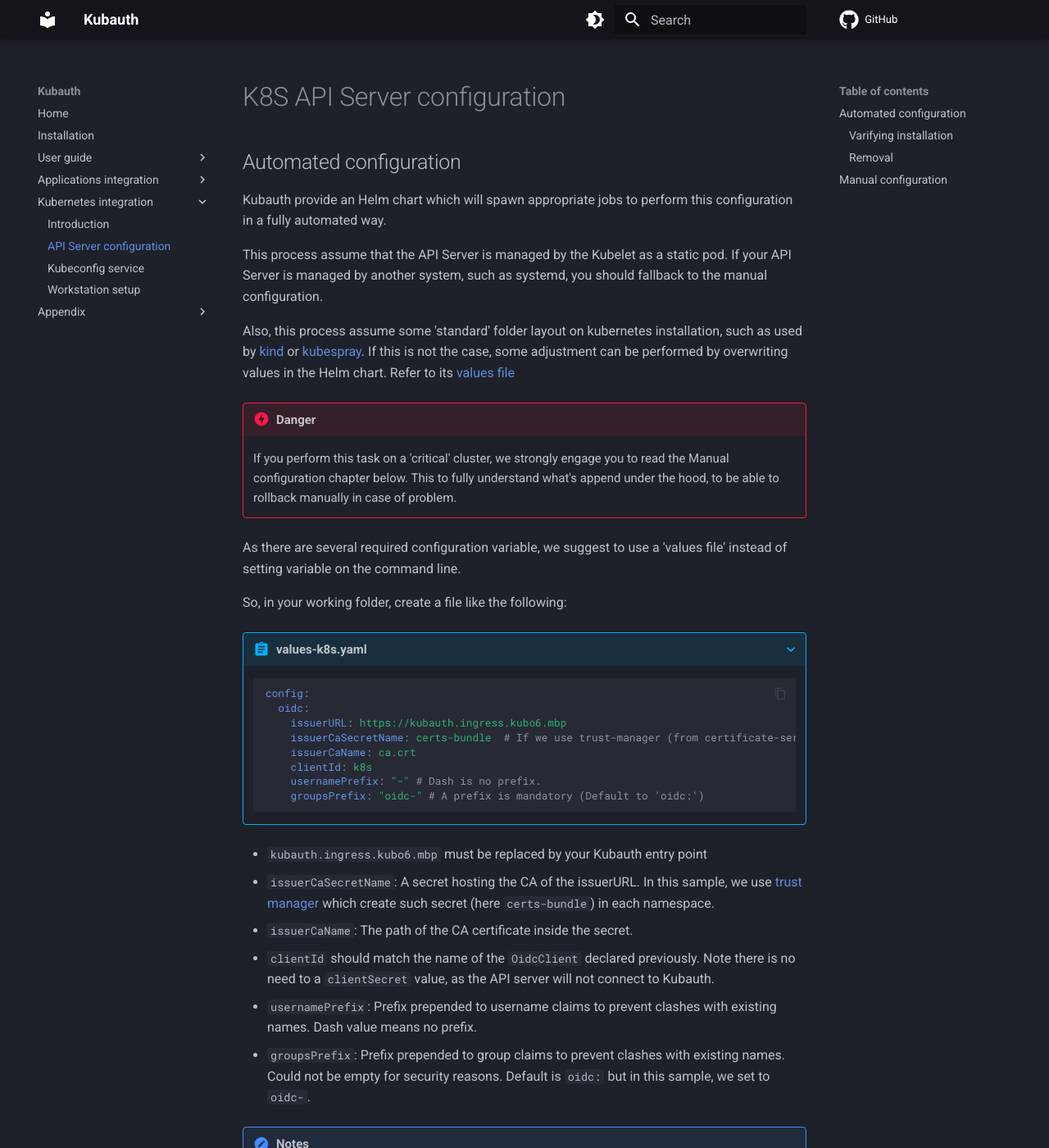
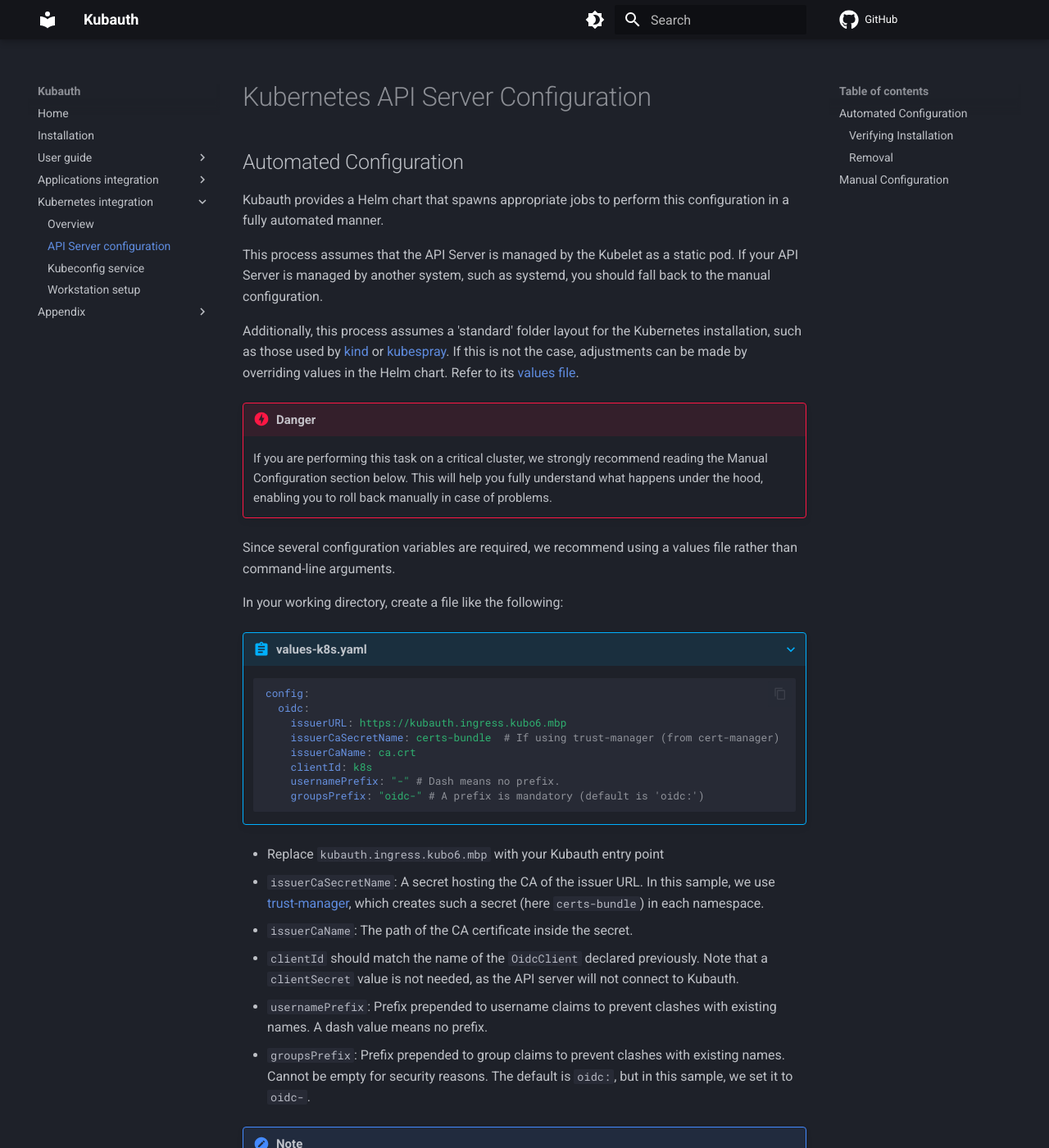
Before and after one commit to kubauth/kubauth-doc, an MkDocs documentation site: the page built from docs/50-kubernetes-integration/120-api-server-configuration.md, in a window 1280 px wide and 1400 px high. Shown: the whole window at 82% size. Built offline with MkDocs 1.6.1 and Material for MkDocs 9.7.7, drawn with Linux system fonts in a browser that asks for light colours; comment, search, counter and statistics services are not loaded; some of the changed text lies outside the part shown.

Commit message:
chore: Work in progress with Claude rewriting.

````diff
--- a/docs/50-kubernetes-integration/120-api-server-configuration.md
+++ b/docs/50-kubernetes-integration/120-api-server-configuration.md
@@ -1,26 +1,21 @@
 
-# K8S API Server configuration
+# Kubernetes API Server Configuration
 
-## Automated configuration
+## Automated Configuration
 
-Kubauth provide an Helm chart which will spawn appropriate jobs to perform this configuration in a fully automated way.
+Kubauth provides a Helm chart that spawns appropriate jobs to perform this configuration in a fully automated manner.
 
-This process assume that the API Server is managed by the Kubelet as a static pod. If your API Server is managed by
-another system, such as systemd, you should fallback to the manual configuration.
+This process assumes that the API Server is managed by the Kubelet as a static pod. If your API Server is managed by another system, such as systemd, you should fall back to the manual configuration.
 
-Also, this process assume some 'standard' folder layout on kubernetes installation,
-such as used by [kind](https://kind.sigs.k8s.io/){:target="_blank"} or [kubespray](https://github.com/kubernetes-sigs/kubespray){:target="_blank"}.
-If this is not the case, some adjustment can be performed by overwriting values in the Helm chart. Refer to
-its [values file](https://github.com/kubauth/kubauth-apiserver/blob/main/helm/kubauth-apiserver/values.yaml){:target="_blank"}
+Additionally, this process assumes a 'standard' folder layout for the Kubernetes installation, such as those used by [kind](https://kind.sigs.k8s.io/){:target="_blank"} or [kubespray](https://github.com/kubernetes-sigs/kubespray){:target="_blank"}. If this is not the case, adjustments can be made by overriding values in the Helm chart. Refer to its [values file](https://github.com/kubauth/kubauth-apiserver/blob/main/helm/kubauth-apiserver/values.yaml){:target="_blank"}.
 
 !!! danger
 
-    If you perform this task on a 'critical' cluster, we strongly engage you to read the Manual configuration chapter below.
-    This to fully understand what's append under the hood, to be able to rollback manually in case of problem.
+    If you are performing this task on a critical cluster, we strongly recommend reading the Manual Configuration section below. This will help you fully understand what happens under the hood, enabling you to roll back manually in case of problems.
 
-As there are several required configuration variable, we suggest to use a 'values file' instead of setting variable on the command line.
+Since several configuration variables are required, we recommend using a values file rather than command-line arguments.
 
-So, in your working folder, create a file like the following:
+In your working directory, create a file like the following:
 
 ???+ abstract "values-k8s.yaml"
 
@@ -28,97 +23,95 @@
     config:
       oidc:
         issuerURL: https://kubauth.ingress.kubo6.mbp
-        issuerCaSecretName: certs-bundle  # If we use trust-manager (from certificate-server)
+        issuerCaSecretName: certs-bundle  # If using trust-manager (from cert-manager)
         issuerCaName: ca.crt
         clientId: k8s
-        usernamePrefix: "-" # Dash is no prefix.
-        groupsPrefix: "oidc-" # A prefix is mandatory (Default to 'oidc:')
+        usernamePrefix: "-" # Dash means no prefix.
+        groupsPrefix: "oidc-" # A prefix is mandatory (default is 'oidc:')
     ```
 
-- `kubauth.ingress.kubo6.mbp` must be replaced by your Kubauth entry point
-- `issuerCaSecretName`: A secret hosting the CA of the issuerURL. In this sample, we use [trust manager](https://cert-manager.io/docs/trust/trust-manager/){:target="_blank"}
-  which create such secret (here `certs-bundle`) in each namespace.
+- Replace `kubauth.ingress.kubo6.mbp` with your Kubauth entry point
+- `issuerCaSecretName`: A secret hosting the CA of the issuer URL. In this sample, we use [trust-manager](https://cert-manager.io/docs/trust/trust-manager/){:target="_blank"}, which creates such a secret (here `certs-bundle`) in each namespace.
 - `issuerCaName`: The path of the CA certificate inside the secret.
-- `clientId` should match the name of the `OidcClient` declared previously. Note there is no need to a `clientSecret` value, as the API server will not connect to Kubauth.
-- `usernamePrefix`: Prefix prepended to username claims to prevent clashes with existing names. Dash value means no prefix.
-- `groupsPrefix`: Prefix prepended to group claims to prevent clashes with existing names. Could not be empty for security reasons. Default is `oidc:` but in this sample, we set to `oidc-`.
+- `clientId` should match the name of the `OidcClient` declared previously. Note that a `clientSecret` value is not needed, as the API server will not connect to Kubauth.
+- `usernamePrefix`: Prefix prepended to username claims to prevent clashes with existing names. A dash value means no prefix.
+- `groupsPrefix`: Prefix prepended to group claims to prevent clashes with existing names. Cannot be empty for security reasons. The default is `oidc:`, but in this sample, we set it to `oidc-`.
 
-!!! notes
+!!! note
 
-    This `values.yaml` file is the bare minimum configuration set. Refer to the Helm chart
-    [values file](https://github.com/kubauth/kubauth-apiserver/blob/main/helm/kubauth-apiserver/values.yaml){:target="_blank"} for more variables.
+    This `values.yaml` file represents the minimum required configuration. Refer to the Helm chart [values file](https://github.com/kubauth/kubauth-apiserver/blob/main/helm/kubauth-apiserver/values.yaml){:target="_blank"} for additional variables.
 
-You can now proceed with the configuration, using the adhoc Helm chart
+You can now proceed with the configuration using the dedicated Helm chart:
 
 ``` { .bash .copy }
 helm -n kubauth upgrade -i kubauth-apiserver --values ./values-k8s.yaml oci://quay.io/kubauth/charts/kubauth-apiserver --version 0.1.0-snapshot --create-namespace --wait
 ```
 
-!!! Notes
+!!! note
 
-    Note this process will take some time. So, be patient.
+    This process will take some time, so please be patient.
 
-    Also, At the end of this process, a rolling restart is performed on the API Server.
-    In case there will be a single instance of this critical pod, this means you will lost contact with your cluster for a certain amount of time.
+    At the end of this process, a rolling restart is performed on the API Server. If there is only a single instance of this critical pod, you will lose contact with your cluster for a certain period.
 
-    And this may trigger the restart of many other pods. So, wait for all your cluster to reach a stable state before moving one.
+    This may trigger the restart of many other pods. Wait for your cluster to reach a stable state before proceeding further.
 
-### Varifying installation
+### Verifying Installation
 
-If you suspect things goes wrong, you can refer to the manual installation below to check the configuration.
+If your cluster is up and running, there is good chance installation was successful.
 
-Have a look also on API server logs and/or kubelet logs.
+If you suspect something went wrong, refer to the manual installation section below to check the configuration.
+
+Also review the API server logs and/or kubelet logs.
 
 ### Removal
 
-Uninstalling the Helm chart should restore the original API server configuration
+Uninstalling the Helm chart should restore the original API server configuration:
 
 ``` { .bash .copy }
 helm -n kubauth uninstall kubauth-apiserver --wait
 ```
 
-## Manual configuration
+## Manual Configuration
 
-The API server configuration to connect an OIDC provider is
-[described here](https://kubernetes.io/docs/reference/access-authn-authz/authentication/#configuring-the-api-server){:target="_blank"} in Kubernetes documentation.
+The API server configuration for connecting an OIDC provider is [described here](https://kubernetes.io/docs/reference/access-authn-authz/authentication/#configuring-the-api-server){:target="_blank"} in the Kubernetes documentation.
 
-Depending on your specific installation, the directory mentioned below may vary. For reference, the clusters used for testing and documentation purposes were built using kind.
+Depending on your specific installation, the directories mentioned below may vary. For reference, the clusters used for testing and documentation purposes were built using `kind`.
 
-Additionally, this procedure assumes that the API Server is managed by the Kubelet as a static Pod. If your API Server is managed by another system, such as systemd, you should make the necessary adjustments accordingly.
+Additionally, this procedure assumes that the API Server is managed by the Kubelet as a static pod. If your API Server is managed by another system, such as systemd, you should make the necessary adjustments accordingly.
 
-!!! notes
+!!! note
 
-    Please note that the following operations must be executed on all nodes hosting an instance of the Kubernetes API server, typically encompassing all nodes within the control plane.
+    The following operations must be executed on all nodes hosting an instance of the Kubernetes API server, typically all nodes within the control plane.
 
-These operations require 'root' access on these nodes. Also each node must have `kubectl` installed and an editor available.
+These operations require root access on these nodes. Each node must also have `kubectl` installed and an editor available.
 
 For each node:
 
-- Log on it
+- Log into it:
 
     ```
     docker exec -it kubo6-control-plane /bin/bash
     ```
-- Create a folder to store the Kubauth issuerURL certificate (-kit stands for K8s Integration Toolkit)
+- Create a folder to store the Kubauth issuer URL certificate (`-kit` stands for Kubernetes Integration Toolkit):
 
     ```
     mkdir /etc/kubernetes/kubauth-kit
     ```
 
-- Fetch the Kubauth issuerURL certificate and store it in our newly created folder:
+- Fetch the Kubauth issuer URL certificate and store it in the newly created folder:
 
     ```
     kubectl -n kubauth get secret kubauth-oidc-server-cert \
     -o=jsonpath='{.data.ca\.crt}' | base64 -d >/etc/kubernetes/kubauth-kit/ca.crt
     ```
 
-- And edit the `kube-apiserver.yaml` manifest
+- Edit the `kube-apiserver.yaml` manifest:
 
     ```
     vi /etc/kubernetes/manifests/kube-apiserver.yaml
     ```
 
-    With the following modifications:
+    Make the following modifications:
 
     ```
     spec:
@@ -148,10 +141,10 @@
     ```
 
     - Quotes (`"`) are important.
-    - In `--oidc-issuer-url`, `kubauth.ingress.kubo6.mbp` must be replaced by your Kubauth entry point
-    - `--oidc-client-id` should match the name of the `OidcClient` declared previously. Note there is no need to a `clientSecret` value, as the API server will not connect to Kubauth.
-    - `--oidc-username-prefix`: Prefix prepended to username claims to prevent clashes with existing names. Dash value means no prefix.
-    - `--oidc-groups-prefix`: Prefix prepended to group claims to prevent clashes with existing names. Could not be empty for security reasons. Default is `oidc:` but in this sample, we set to `oidc-`.
-    - `volumeMounts` and `volumes` sections allow the certificate to be reachable from inside the container.
+    - In `--oidc-issuer-url`, replace `kubauth.ingress.kubo6.mbp` with your Kubauth entry point.
+    - `--oidc-client-id` should match the name of the `OidcClient` declared previously. Note that a `clientSecret` value is not needed, as the API server will not connect to Kubauth.
+    - `--oidc-username-prefix`: Prefix prepended to username claims to prevent clashes with existing names. A dash value means no prefix.
+    - `--oidc-groups-prefix`: Prefix prepended to group claims to prevent clashes with existing names. Cannot be empty for security reasons. The default is `oidc:`, but in this sample, we set it to `oidc-`.
+    - The `volumeMounts` and `volumes` sections allow the certificate to be accessible from inside the container.
 
-- The fact than `/etc/kubernetes/manifests/kube-apiserver.yaml` file is modified will trigger a restart or the API server pod.
+- Modifying the `/etc/kubernetes/manifests/kube-apiserver.yaml` file will trigger a restart of the API server pod.
--- a/mkdocs.yml
+++ b/mkdocs.yml
@@ -18,7 +18,7 @@
       - "Harbor": 40-applications-integration/120-harbor.md
       - "MinIO": 40-applications-integration/130-minio.md
   - "Kubernetes integration":
-    - "Introduction": 50-kubernetes-integration/110-introduction.md
+    - "Overview": 50-kubernetes-integration/110-overview.md
     - "API Server configuration": 50-kubernetes-integration/120-api-server-configuration.md
     - "Kubeconfig service": 50-kubernetes-integration/130-kubeconfig-service.md
     - "Workstation setup": 50-kubernetes-integration/140-workstation-setup.md
````
Also changed, not shown: docs/50-kubernetes-integration/110-introduction.md (deleted, +0 -58 lines), docs/50-kubernetes-integration/110-overview.md (added, +57 -0 lines), docs/50-kubernetes-integration/130-kubeconfig-service.md (+18 -21 lines), docs/50-kubernetes-integration/140-workstation-setup.md (+48 -52 lines), instructions.md (+2 -0 lines).
